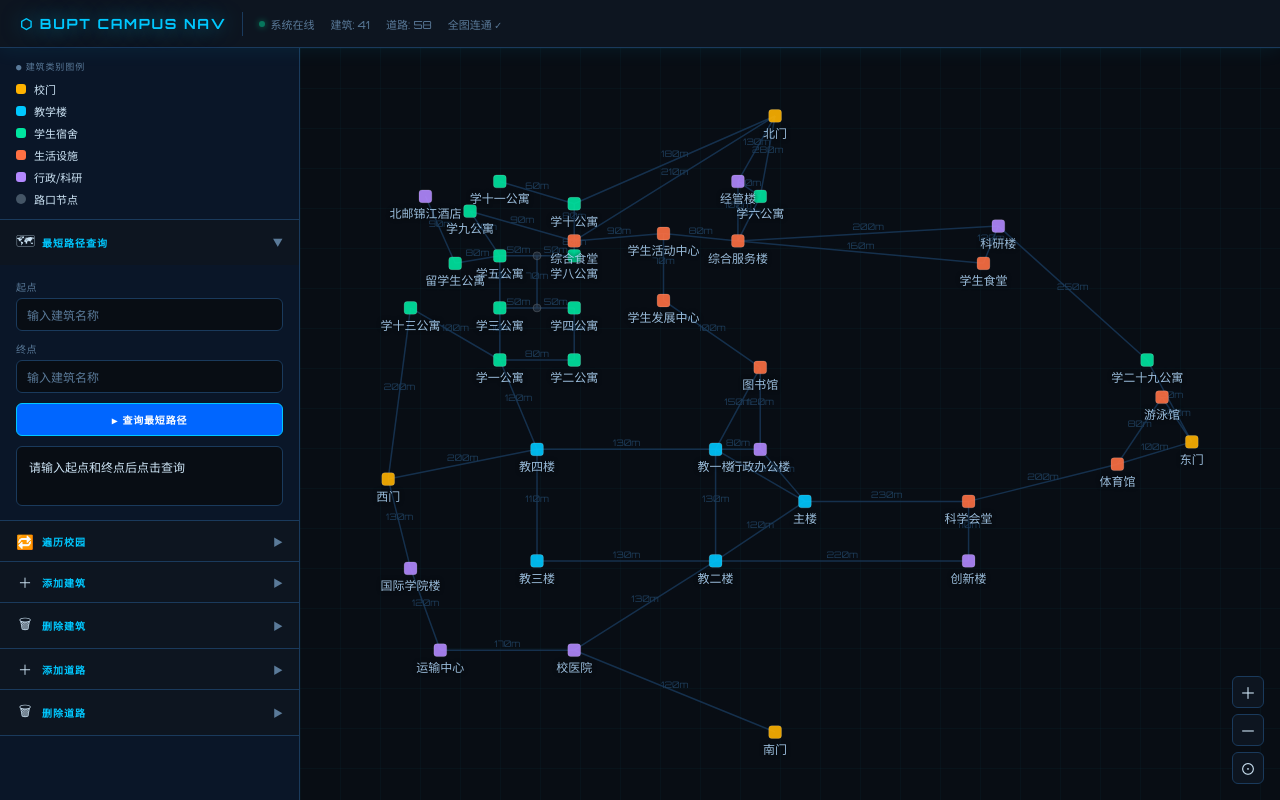
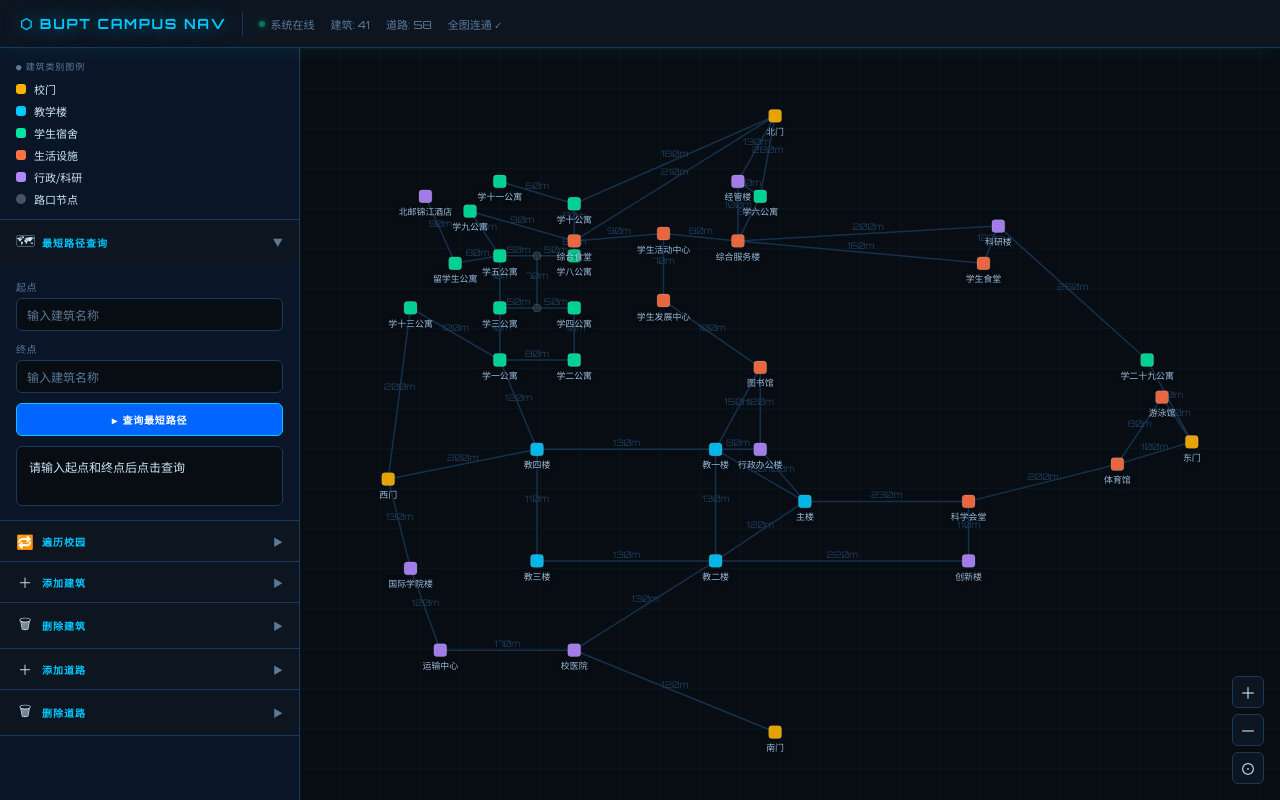
Before and after one commit to Archettos-dog/DataStructureProject, a Flask app: page / in a window 1280 px wide. Run offline with Flask 3, Linux system fonts and the light colour scheme.

Commit message:
解决缩放、右键问题

```diff
--- a/SchoolNavigate/src/templates/index.html
+++ b/SchoolNavigate/src/templates/index.html
@@ -618,50 +618,23 @@ const CAT_COLOR = {
 //  初始化
 // ============================================================
 window.addEventListener('load', async () => {
-  // 1. 获取 DOM，确保元素存在
+  // 在 load 事件后获取 DOM，确保元素存在
   canvas  = document.getElementById('canvas');
   ctx     = canvas.getContext('2d');
   tooltip = document.getElementById('tooltip');
   mapArea = document.getElementById('map-area');
-
-  // 2. 初始调用一次，确保后面 loadGraph 里的 resetView() 能拿到正确的容器宽高
   resizeCanvas();
-
-  // 3. 引入 ResizeObserver 监听地图容器的实际尺寸变化
-  const observer = new ResizeObserver(() => {
-    resizeCanvas();
-    draw(); // 如果你希望窗口改变时画面自动居中，这里可以换成 resetView()
-  });
-  // 开始观测 mapArea 容器
-  observer.observe(mapArea);
-
-  // 4. 加载数据并启动渲染循环
+  registerCanvasEvents(); // canvas 赋值后再绑定事件
   await loadGraph();
   startRenderLoop();
 });
 
-//window.addEventListener('resize', () => { resizeCanvas(); draw(); });
-
-// 1. 新增两个全局变量，用于记录逻辑视口尺寸
-let cssWidth = 0, cssHeight = 0;
+window.addEventListener('resize', () => { resizeCanvas(); draw(); });
 
 function resizeCanvas() {
   const rect = mapArea.getBoundingClientRect();
-  const dpr = window.devicePixelRatio || 1; // 获取屏幕像素比
-
-  cssWidth = rect.width;
-  cssHeight = rect.height;
-
-  // 设置画布物理像素大小（高分屏放大）
-  canvas.width  = cssWidth * dpr;
-  canvas.height = cssHeight * dpr;
-
-  // 设置画布 CSS 显示大小
-  canvas.style.width  = cssWidth + 'px';
-  canvas.style.height = cssHeight + 'px';
-
-  // 缩放绘图上下文，这样你底下的绘制代码完全不用改！
-  ctx.scale(dpr, dpr);
+  canvas.width  = rect.width;
+  canvas.height = rect.height;
 }
 
 // ============================================================
@@ -722,16 +695,16 @@ function resetView() {
   }
   const dataW = maxX - minX || 1, dataH = maxY - minY || 1;
   const padding = 0.82;  // 留边比例，越大节点越铺满画布
-  const scaleX = (cssWidth  * padding) / dataW;
-  const scaleY = (cssHeight * padding) / dataH;
+  const scaleX = (canvas.width  * padding) / dataW;
+  const scaleY = (canvas.height * padding) / dataH;
   viewScale = Math.min(scaleX, scaleY);  // 去掉 1.2 上限，完全自适应
-  viewX = cssWidth  / 2 - ((minX + maxX) / 2) * viewScale;
-  viewY = cssHeight / 2 - ((minY + maxY) / 2) * viewScale;
+  viewX = canvas.width  / 2 - ((minX + maxX) / 2) * viewScale;
+  viewY = canvas.height / 2 - ((minY + maxY) / 2) * viewScale;
   draw();
 }
 
 function zoom(factor) {
-  const cx = cssWidth / 2, cy = cssHeight / 2;
+  const cx = canvas.width / 2, cy = canvas.height / 2;
   viewX = cx - (cx - viewX) * factor;
   viewY = cy - (cy - viewY) * factor;
   viewScale *= factor;
@@ -750,16 +723,16 @@ function dataToCanvas(dx, dy) {
 
 // ============================================================
 //  鼠标事件：拖拽 + tooltip + 右键选坐标
+//  注意：必须在 load 事件后 canvas 赋值完毕再调用此函数
 // ============================================================
+function registerCanvasEvents() {
   canvas.addEventListener('mousedown', e => {
     if (e.button === 0) {
-    e.preventDefault(); // <--- 加上这一行！强制拦截浏览器默认行为
+      e.preventDefault();
       dragging = true;
       canvas.classList.add('grabbing');
-    dragStartX = e.clientX;
-    dragStartY = e.clientY;
-    viewStartX = viewX;
-    viewStartY = viewY;
+      dragStartX = e.clientX; dragStartY = e.clientY;
+      viewStartX = viewX;     viewStartY = viewY;
     }
   });
 
@@ -817,6 +790,7 @@ canvas.addEventListener('contextmenu', e => {
     if (!sec.classList.contains('open')) toggleSection('sec-add-node');
     showToast(`📍 坐标已选取：(${Math.round(x)}, ${Math.round(y)})`);
   });
+}
 
 // ============================================================
 //  命中检测：找鼠标下的节点
@@ -843,14 +817,7 @@ function startRenderLoop() {
 }
 
 function draw() {
-  // === 彻底清除画布残影的核心代码 ===
-  ctx.save();                           // 1. 保存当前的绘图状态（比如 dpr 带来的缩放）
-  ctx.setTransform(1, 0, 0, 1, 0, 0);   // 2. 强制将坐标系矩阵重置为原始的 1:1 状态
-  ctx.clearRect(0, 0, canvas.width, canvas.height); // 3. 精准清除整个物理画布
-  ctx.restore();                        // 4. 恢复之前的绘图状态，继续后面的绘制
-  // ===================================
-
-  // 继续原有的绘制逻辑
+  ctx.clearRect(0, 0, canvas.width, canvas.height);
   drawEdges();
   drawNodes();
 }
@@ -967,7 +934,7 @@ function drawNodes() {
     // 文字标签（非路口节点才显示）
     if (!isJunction && viewScale > 0.15) {
       ctx.save();
-      const fontSize = Math.max(12, Math.min(16, 14 * viewScale));
+      const fontSize = Math.max(8, Math.min(14, 12 * viewScale));
       ctx.font = `${inPath ? 'bold' : 'normal'} ${fontSize}px Noto Sans SC, sans-serif`;
       ctx.fillStyle  = inPath ? '#ffffff' : 'rgba(180,220,255,0.85)';
       ctx.textAlign  = 'center';
```
Lines whose indentation alone changed are shown as unchanged.
